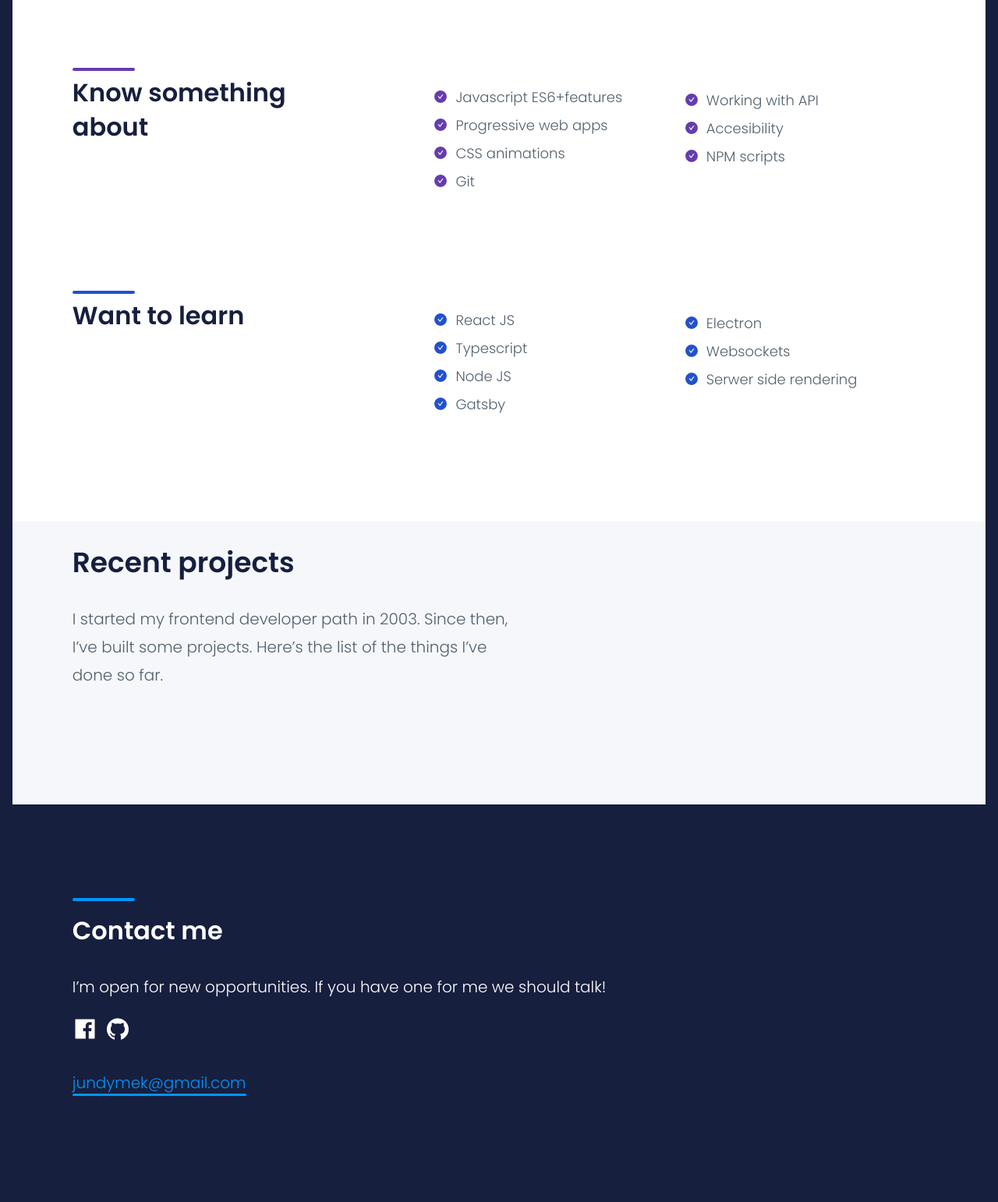
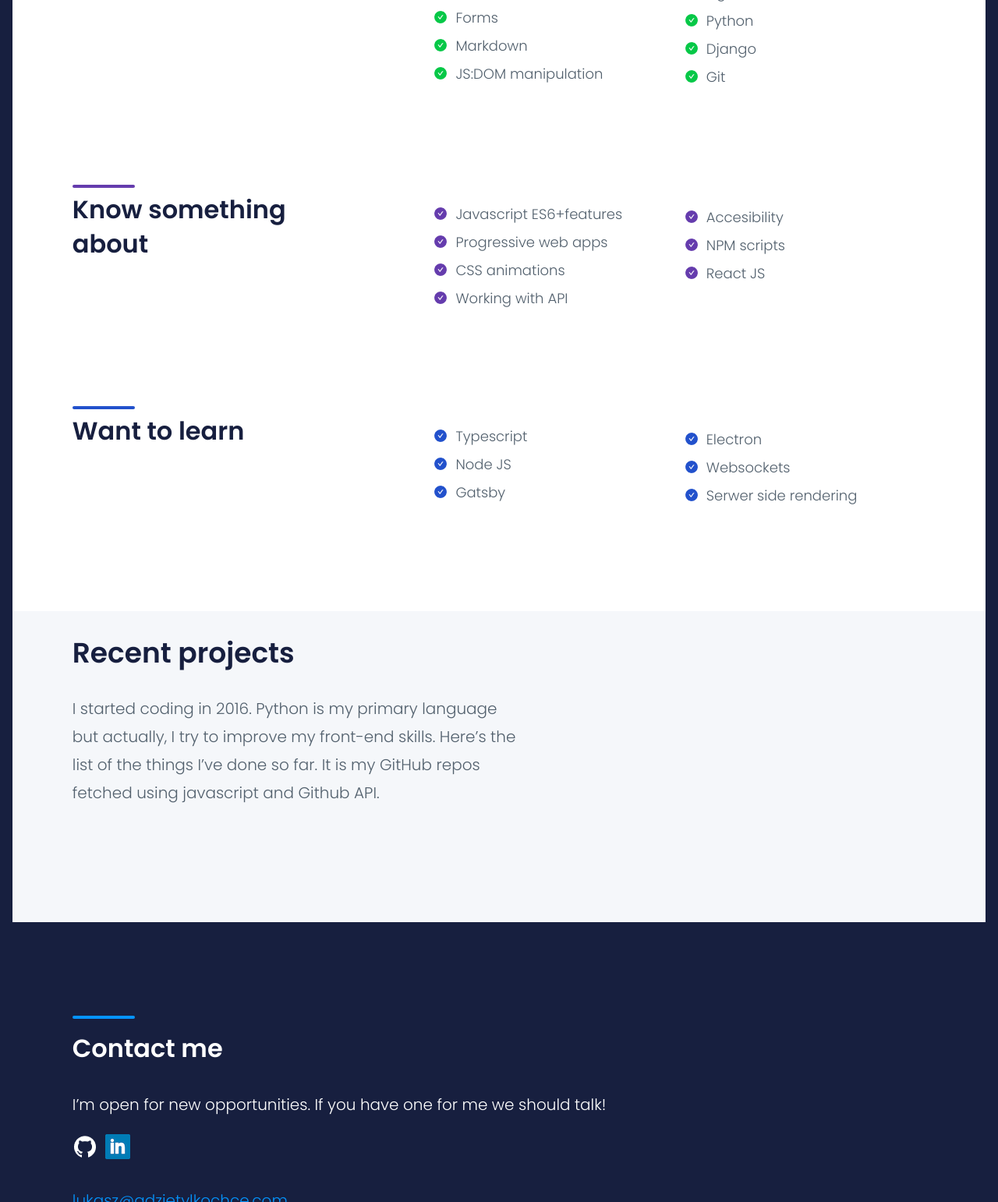
Before and after one commit to jundymek/jundymek.github.io, a website built with webpack: page src/content/index.html in a window 1280 px wide. Shown: the part 1258-2800 px from the top of the page at 78% size. Built offline with nearby package versions, Linux system fonts and the light colour scheme; no server answers; files whose address does not match are found by name.

Commit message:
feat: changed content text

```diff
--- a/src/content/index.html
+++ b/src/content/index.html
@@ -18,9 +18,9 @@
   <meta property="og:image" content="https://jundymek.github.io/assets/img/cover.png" />
 
   <meta name="apple-mobile-web-app-capable" content="yes" />
-  <link rel="apple-touch-icon" sizes="192x192" href="assets/pwa/icons/icon-192x192.png" />
+  <link rel="apple-touch-icon" sizes="192x192" href="/assets/img/avatar.png" />
 
-  <link rel="icon" type="image/png" href="assets/pwa/icons/icon-192x192.png" />
+  <link rel="icon" type="image/png" href="/assets/img/avatar.png" />
 
   <link rel="stylesheet" href="css/main.css" />
 </head>
@@ -32,13 +32,13 @@
         <img class="header__image" src="/assets/img/avatar.png" alt="Profile image.">
         <img class="header__image--photo" src="/assets/img/avatar-photo.png" alt="Profile photo.">
       </div>
-      <h1 class="header__title">Hey there! 👋 My name is Maciej and I’m an aspiring Frontend developer and a keen Star
-        Wars fan.</h1>
+      <h1 class="header__title">Hey there! 👋 My name is Łukasz and I’m going to make coding my full-time job. Nowadays
+        I am a police officer. Coding is my passion. I simply love it ❤️.</h1>
       <p class="header__paragraph">You might be interested in checking the list of <a class="header__link"
           href="#skills">my skills</a>. Don’t forget to have a
         glimpse at <a class="header__link" href="#projects">my projects</a>. Currently I’m looking for a new challenges
         so if you have one - <a class="header__link" href="#footer">contact me</a> 😊</p>
-      <a class="header__email" href="mailto: abc@example.com">jundymek@gmail.com</a>
+      <a class="header__email" href="mailto: lukasz@gdzietylkochce.com">lukasz@gdzietylkochce.com</a>
     </header>
     <section class="skills" id="skills">
       <h2 class="skills__title">My skills</h2>
@@ -55,6 +55,10 @@
           <li class="skill-list__element skill-list__element--first">JS:Local storage</li>
           <li class="skill-list__element skill-list__element--first">Sass</li>
           <li class="skill-list__element skill-list__element--first">Figma</li>
+          <li class="skill-list__element skill-list__element--first">Python</li>
+          <li class="skill-list__element skill-list__element--first">Django</li>
+          <li class="skill-list__element skill-list__element--first">Git</li>
+
         </ul>
       </section>
       <section class="skill-group">
@@ -63,16 +67,15 @@
           <li class="skill-list__element skill-list__element--second">Javascript ES6+features</li>
           <li class="skill-list__element skill-list__element--second">Progressive web apps</li>
           <li class="skill-list__element skill-list__element--second">CSS animations</li>
-          <li class="skill-list__element skill-list__element--second">Git</li>
           <li class="skill-list__element skill-list__element--second">Working with API</li>
           <li class="skill-list__element skill-list__element--second">Accesibility</li>
           <li class="skill-list__element skill-list__element--second">NPM scripts</li>
+          <li class="skill-list__element skill-list__element--second">React JS</li>
         </ul>
       </section>
       <section class="skill-group">
         <h3 class="skill-group__title skill-group__title--third">Want to learn</h3>
         <ul class="skill-list">
-          <li class="skill-list__element skill-list__element--third">React JS</li>
           <li class="skill-list__element skill-list__element--third">Typescript</li>
           <li class="skill-list__element skill-list__element--third">Node JS</li>
           <li class="skill-list__element skill-list__element--third">Gatsby</li>
@@ -85,70 +88,24 @@
     <section class="projects" id="projects">
       <header class="projects-header">
         <h2 class="projects-header__title">Recent projects</h2>
-        <p class="projects-header__paragraph">I started my frontend developer path in 2003. Since then, I’ve built some
-          projects.
-          Here’s the list of the things I’ve done so far.</p>
+        <p class="projects-header__paragraph">I started coding in 2016. Python is my primary language but actually, I
+          try to improve my front-end skills.
+          Here’s the list of the things I’ve done so far. It is my GitHub repos fetched using javascript and Github API.
+        </p>
       </header>
       <div class="project-list-wrapper project-list-wrapper--js">
-        <!-- <section class="project">
-          <div class="project__content">
-            <img class="project__logo" src="/assets/img/github_project_icon.png" alt="Github logo.">
-            <h3 class="project__title">wtf-api</h3>
-            <p class="project__description">Hi there, I’ve updated to 255 chars which is the default length of
-              xormstringtype. Otherwise, old Gogs will not recognize the new type. Hi there, I’ve updated to 255 chars
-              which is the default length of xormstringtype. Otherwise, old Gogs will not recogn.</p>
-          </div>
-          <div class="project__links-wrapper">
-            <img src="/assets/img/demo_icon.png" alt="Demo button." class="project__link-icon"><a href=""
-              class="project__link">Demo</a>
-            <span class="project__link-separator"></span>
-            <img src="/assets/img/code_icon.png" alt="Code button." class="project__link-icon"><a href=""
-              class="project__link">Github</a>
-          </div>
-        </section>
-        <section class="project">
-          <div class="project__content">
-            <h3 class="project__title">wtf-api</h3>
-            <p class="project__description">Simple github api testing</p>
-          </div>
-          <div class="project__links-wrapper">
-            <a href="" class="project__link">Demo</a>
-            <span class="project__link-separator"></span>
-            <a href="" class="project__link">Github</a>
-          </div>
-        </section>
-        <section class="project">
-          <div class="project__content">
-            <h3 class="project__title">wtf-api</h3>
-            <p class="project__description">Simple github api testing</p>
-          </div>
-          <div class="project__links-wrapper">
-            <a href="" class="project__link">Demo</a>
-            <span class="project__link-separator"></span>
-            <a href="" class="project__link">Github</a>
-          </div>
-        </section>
-        <section class="project">
-          <div class="project__content">
-            <h3 class="project__title">wtf-api</h3>
-            <p class="project__description">Simple github api testing</p>
-          </div>
-          <div class="project__links-wrapper">
-            <a href="" class="project__link">Demo</a>
-            <span class="project__link-separator"></span>
-            <a href="" class="project__link">Github</a>
-          </div>
-        </section> -->
       </div>
     </section>
     <footer class="footer" id="footer">
       <h3 class="footer__title">Contact me</h3>
       <p class="footer__paragraph">I’m open for new opportunities. If you have one for me we should talk!</p>
       <div class="footer__links-wrapper">
-        <a href="" class="footer__link"><img src="/assets/img/fb_icon.png" alt="Facebook icon"></a>
-        <a href="" class="footer__link"><img src="/assets/img/github_icon.png" alt="Github icon"></a>
+        <a href="https://github.com/jundymek" class="footer__link"><img src="/assets/img/github_icon.png"
+            alt="Github icon"></a>
+        <a href="https://www.linkedin.com/in/lukasz-dymek/" class="footer__link"><img
+            src="/assets/img/linkedin_icon.png" alt="Linkedin icon"></a>
       </div>
-      <a href="" class="footer__email">jundymek@gmail.com</a>
+      <a href="mailto: lukasz@gdzietylkochce.com" class="footer__email">lukasz@gdzietylkochce.com</a>
     </footer>
   </main>
 
--- a/src/scss/main.scss
+++ b/src/scss/main.scss
@@ -38,7 +38,7 @@ body {
         position: relative;
         &::after {
             position: absolute;
-            margin: 30px 0 -20px -100%;
+            margin: 2.2rem 0 0 -100%;
             content: "";
             border-bottom: 3px solid $azure;
             border-radius: 41px;
@@ -366,7 +366,7 @@ body {
 
 .skill-list {
     margin-left: 6vw;
-    margin-top: 1.5rem;
+    margin-top: 1.4rem;
     column-count: 2;
     column-gap: 1.875rem;
     font-size: 1.125rem;
@@ -378,14 +378,14 @@ body {
     }
     &__element {
         font-weight: normal;
-        line-height: 40px;
+        line-height: 2.5rem;
         max-width: 279px;
         width: 100%;
         list-style-type: none;
         color: $shuttlegray;
         margin-left: 10px;
         margin-top: -4px;
-        top: -12px;
+        top: -10px;
         position: relative;
         &::before {
             content: "";
@@ -395,9 +395,9 @@ body {
             left: -28px;
             top: 10px;
             @media (max-width: $mobile) {
-                width: 12px;
-                height: 12px;
-                top: 14px;
+                width: 0.85rem;
+                height: 0.85rem;
+                top: 0.8rem;
             }
         }
         &--first::before {
```
Also changed, not shown: dist/assets/img/24244872.jpg (added), dist/assets/img/favicon.jpg (added), dist/assets/img/favicon.png (added), dist/assets/img/favicon.png.jpg (added), dist/assets/img/linkedin_icon.png (added), dist/css/main.css, dist/index.html, src/assets/img/linkedin_icon.png (added), 6 other files.
